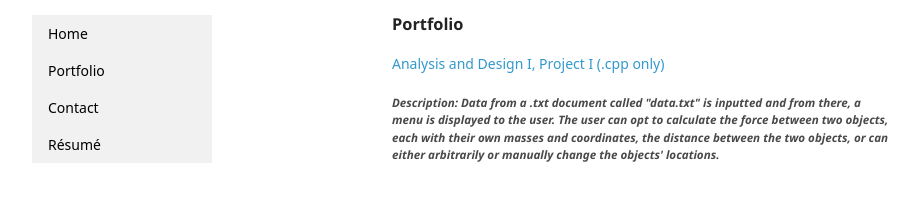
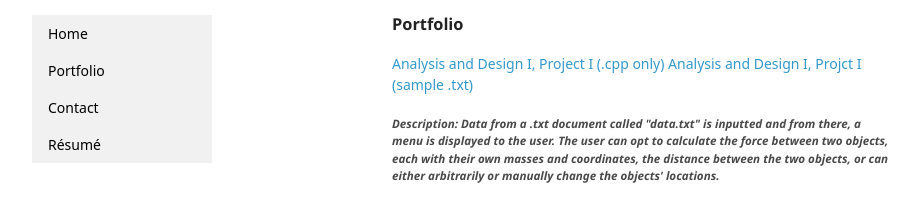
Before and after one commit to dcam90/dancam.github.io, a plain HTML site: page portfolio.html in a window 1280 px wide. Shown: the part 94-316 px from the top of the page, without its empty margins (178-1097 px from the left). Drawn offline with Linux system fonts and the light colour scheme; a web font is replaced by a local one.

Commit message:
Update portfolio.html

```diff
--- a/portfolio.html
+++ b/portfolio.html
@@ -47,6 +47,7 @@
         </h3>
 
         <a href = "http://dcam90.github.io/dancam.github.io/twoobjects.cpp"> Analysis and Design I, Project I (.cpp only)</a>
+        <a href = "http://dcam90.github.io/dancam.github.io/data1.txt">Analysis and Design I, Projct I (sample .txt)</a>
         <p><h5><i><font color = "#9494b8"></font>Description: Data from a .txt document called "data.txt" is inputted and from there, a menu is displayed
         to the user. The user can opt to calculate the force between two objects, each with their own masses and
         coordinates, the distance between the two objects, or can either arbitrarily or manually change the
```
